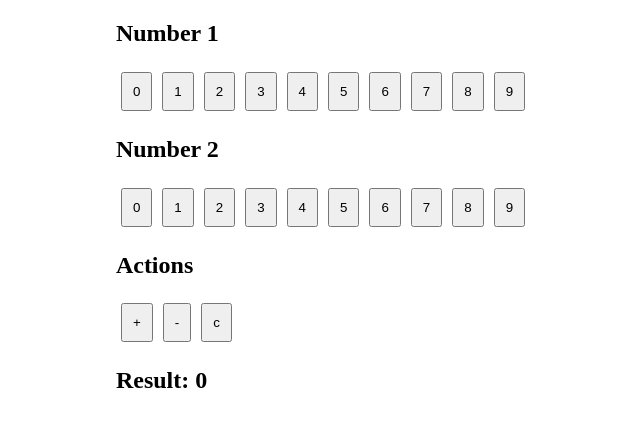
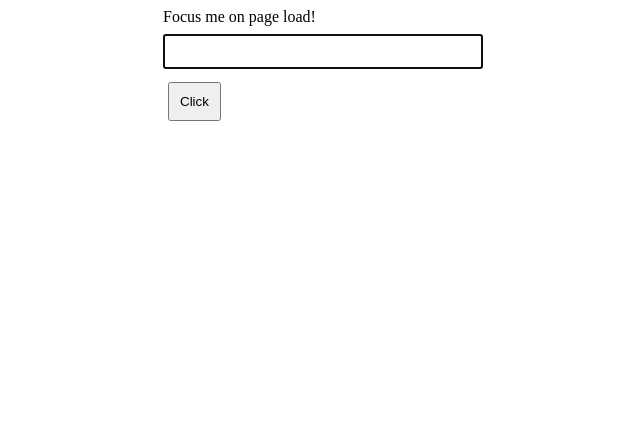
Before and after one commit to stasya2011/React.js-Code-Challenges, a React (Create React App) app in the folder my-app/: page / in a window 1280 px wide. Shown: the top 426 px of the page, without its empty margins (317-957 px from the left). Built offline with nearby package versions, Linux system fonts and the light colour scheme.

Commit message:
10: focus input

```diff
--- /dev/null
+++ b/my-app/src/10-focus-input/FocusInput.js
@@ -0,0 +1,16 @@
+import { useRef, useEffect } from "react";
+
+export default function FocusInput() {
+  const myRef = useRef();
+  useEffect(() => {
+    myRef.current.focus();
+  }, []);
+
+  return (
+    <div>
+      <label htmlFor="focused-input">Focus me on page load!</label>
+      <input ref={myRef} name="focused-input"></input>
+      <button onClick={() => console.log(myRef.current.value)}>Click</button>
+    </div>
+  );
+}
--- a/my-app/src/App.js
+++ b/my-app/src/App.js
@@ -1,11 +1,11 @@
 // https://dog.ceo/api/breeds/image/random
 import "./App.css";
-import SimpleCalculator from "./09-simple-calculator/SimpleCalculator";
+import FocusInput from "./10-focus-input/FocusInput";
 
 function App() {
   return (
     <div className="App">
-      <SimpleCalculator />
+      <FocusInput />
     </div>
   );
 }
```
